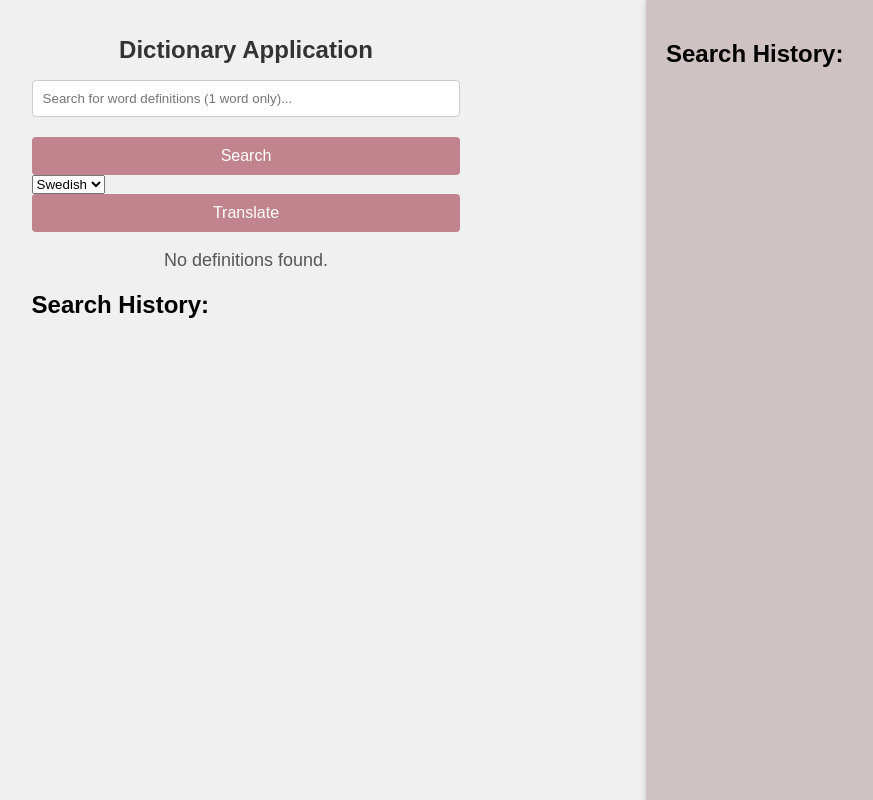
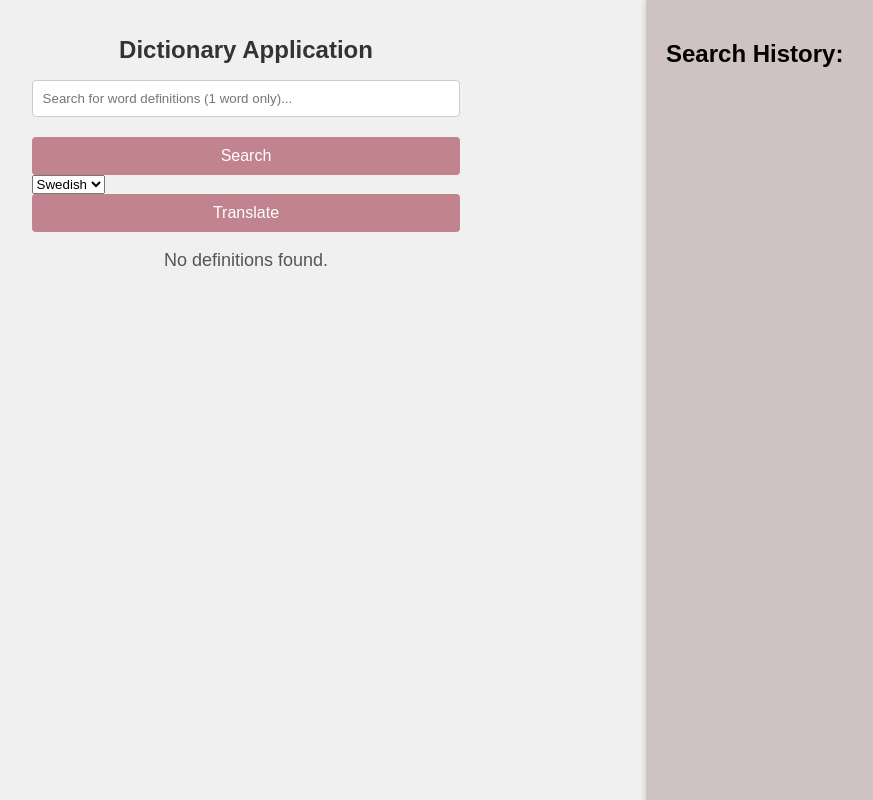
Before and after one commit to peggydelvret/Flerplattformsapplikationer, a React (Create React App) app in the folder synonymer-react/: page / in a window 1280 px wide. Shown: the whole page, without its empty margins (394-1267 px from the left). Built offline with nearby package versions, Linux system fonts and the light colour scheme.

Commit message:
tagit bort extra history

```diff
--- a/synonymer-react/src/SynonymerApp.js
+++ b/synonymer-react/src/SynonymerApp.js
@@ -126,16 +126,7 @@ function SynonymerApp() {
             {!loading && definitions.length === 0 && (
                 <p className="no-definitions">No definitions found.</p>
             )}
-            <div className="history">
-                <h2>Search History:</h2>
-                <ul>
-                    {history.map((term, index) => (
-                        <li key={index} onClick={() => handleHistoryClick(term)}>
-                            {term}
-                        </li>
-                    ))}
-                </ul>
-            </div>
+
             <div className="sidebar">
                 <h2>Search History:</h2>
                 <ul>
```
